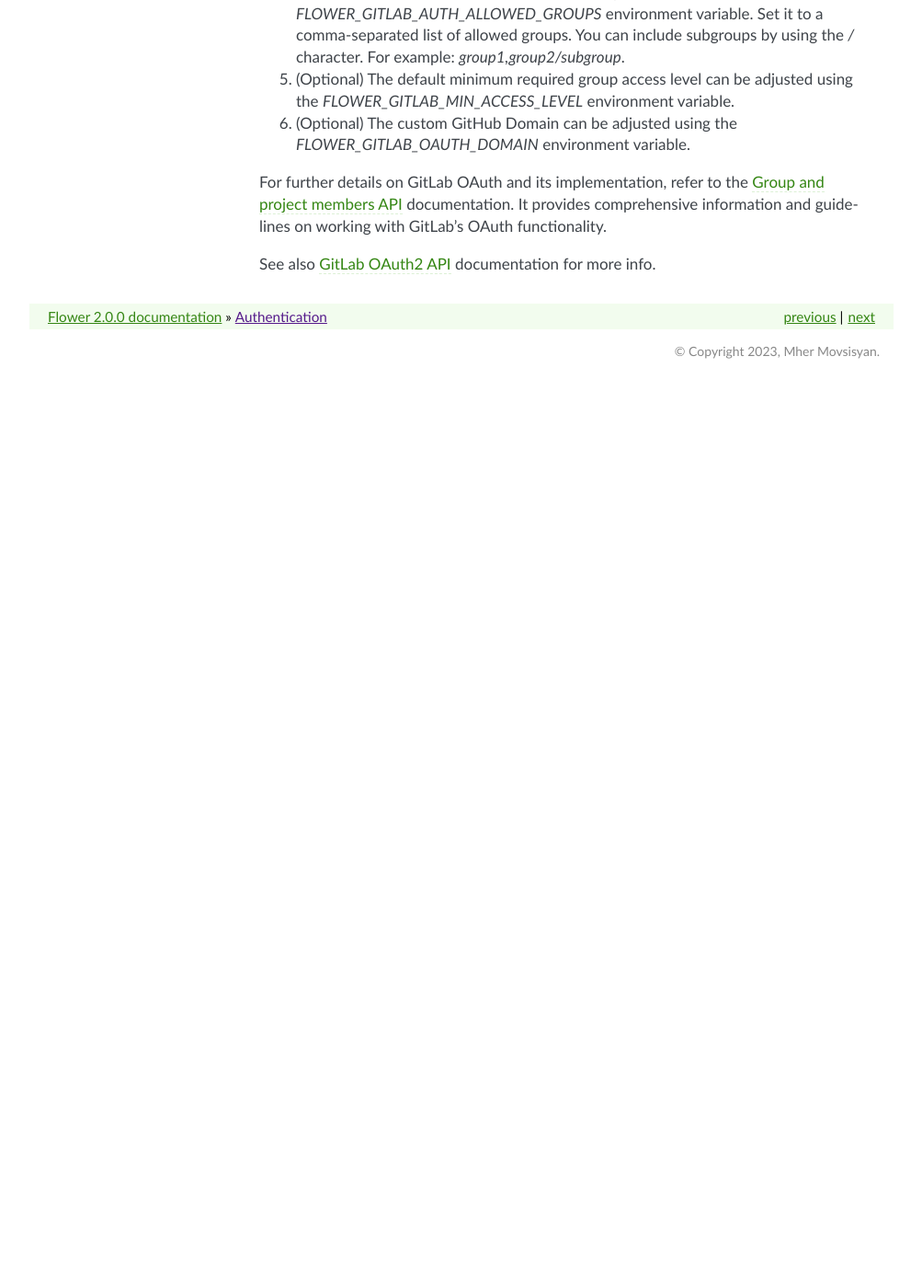
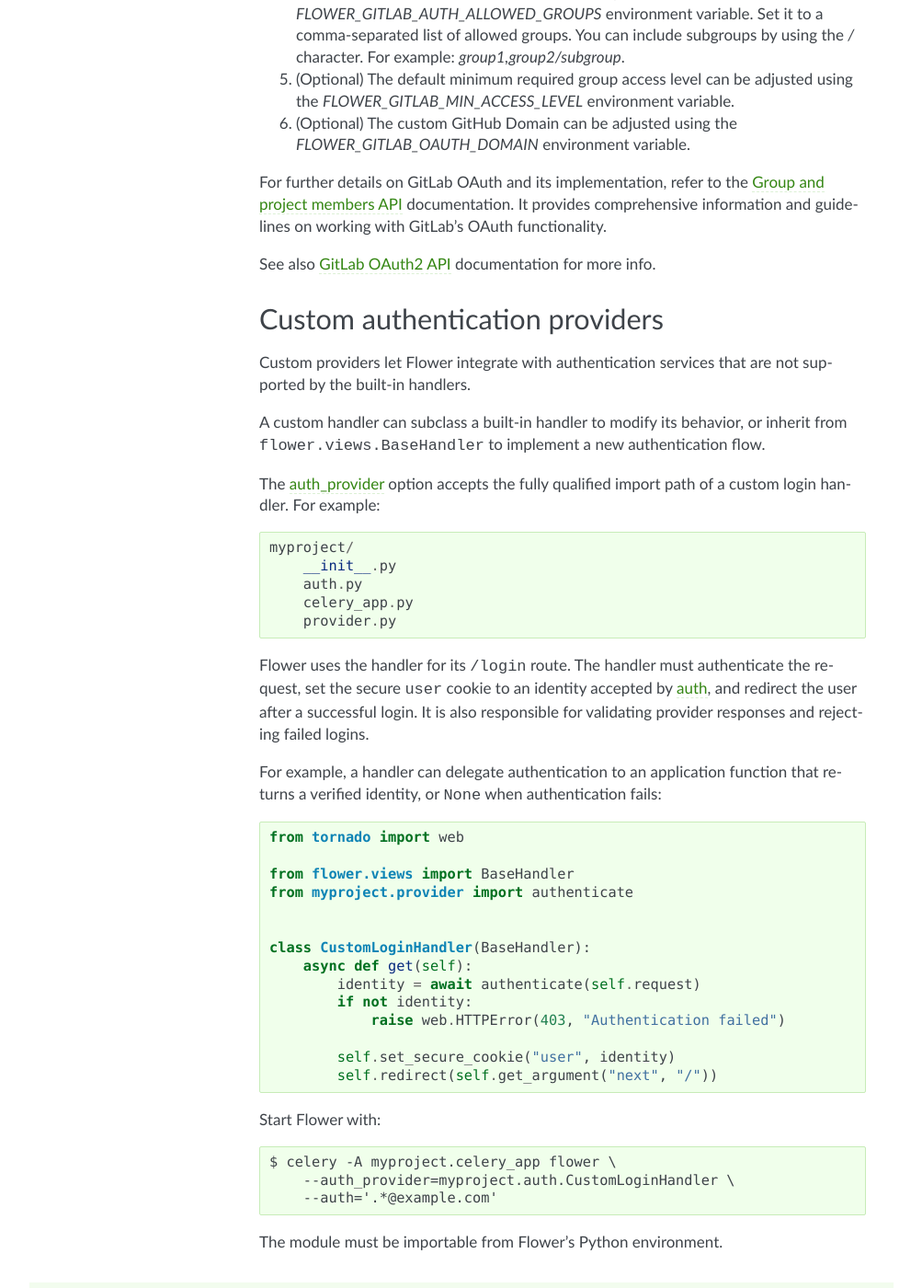
Before and after one commit to mher/flower, a Sphinx documentation site: the page built from docs/auth.rst, in a window 1280 px wide and 1400 px high, scrolled down 2433 px. Shown: the whole window at 92% size, without its empty margins (138-1141 px from the left). Built offline with Sphinx 7.4.7, drawn with Linux system fonts in a browser that asks for light colours; pages that are not in the unit, such as notebooks, are missing from menus; before the commit the page ends 2853 px from its top, so only the background shows below that; some of the changed text lies outside the part shown.

Commit message:
Document custom authentication providers
Fixes #1344

```diff
--- a/docs/auth.rst
+++ b/docs/auth.rst
@@ -133,3 +133,57 @@
 .. _GitLab OAuth documentation: https://docs.gitlab.com/ee/integration/oauth_provider.htm
 .. _GitLab OAuth2 API: https://docs.gitlab.com/ee/api/oauth2.html
 .. _Group and project members API: https://docs.gitlab.com/ee/api/members.html
+
+.. _custom-authentication:
+
+Custom authentication providers
+-------------------------------
+
+Custom providers let Flower integrate with authentication services that are
+not supported by the built-in handlers.
+
+A custom handler can subclass a built-in handler to modify its behavior, or
+inherit from ``flower.views.BaseHandler`` to implement a new authentication
+flow.
+
+The :ref:`auth_provider` option accepts the fully qualified import path of a
+custom login handler. For example::
+
+    myproject/
+        __init__.py
+        auth.py
+        celery_app.py
+        provider.py
+
+Flower uses the handler for its ``/login`` route. The handler must authenticate
+the request, set the secure ``user`` cookie to an identity accepted by
+:ref:`auth`, and redirect the user after a successful login. It is also
+responsible for validating provider responses and rejecting failed logins.
+
+For example, a handler can delegate authentication to an application function
+that returns a verified identity, or ``None`` when authentication fails:
+
+.. code-block:: python
+
+    from tornado import web
+
+    from flower.views import BaseHandler
+    from myproject.provider import authenticate
+
+
+    class CustomLoginHandler(BaseHandler):
+        async def get(self):
+            identity = await authenticate(self.request)
+            if not identity:
+                raise web.HTTPError(403, "Authentication failed")
+
+            self.set_secure_cookie("user", identity)
+            self.redirect(self.get_argument("next", "/"))
+
+Start Flower with::
+
+    $ celery -A myproject.celery_app flower \
+        --auth_provider=myproject.auth.CustomLoginHandler \
+        --auth='.*@example.com'
+
+The module must be importable from Flower's Python environment.
--- a/docs/config.rst
+++ b/docs/config.rst
@@ -477,7 +477,8 @@
   - GitLab `flower.views.auth.GitLabLoginHandler`
   - Okta `flower.views.auth.OktaLoginHandler`
 
-See also :ref:`Authentication` for usage examples
+Custom handlers can be specified by their fully qualified import path. See
+:ref:`custom-authentication` for an example.
 
 .. _purge_offline_workers:
 
```
